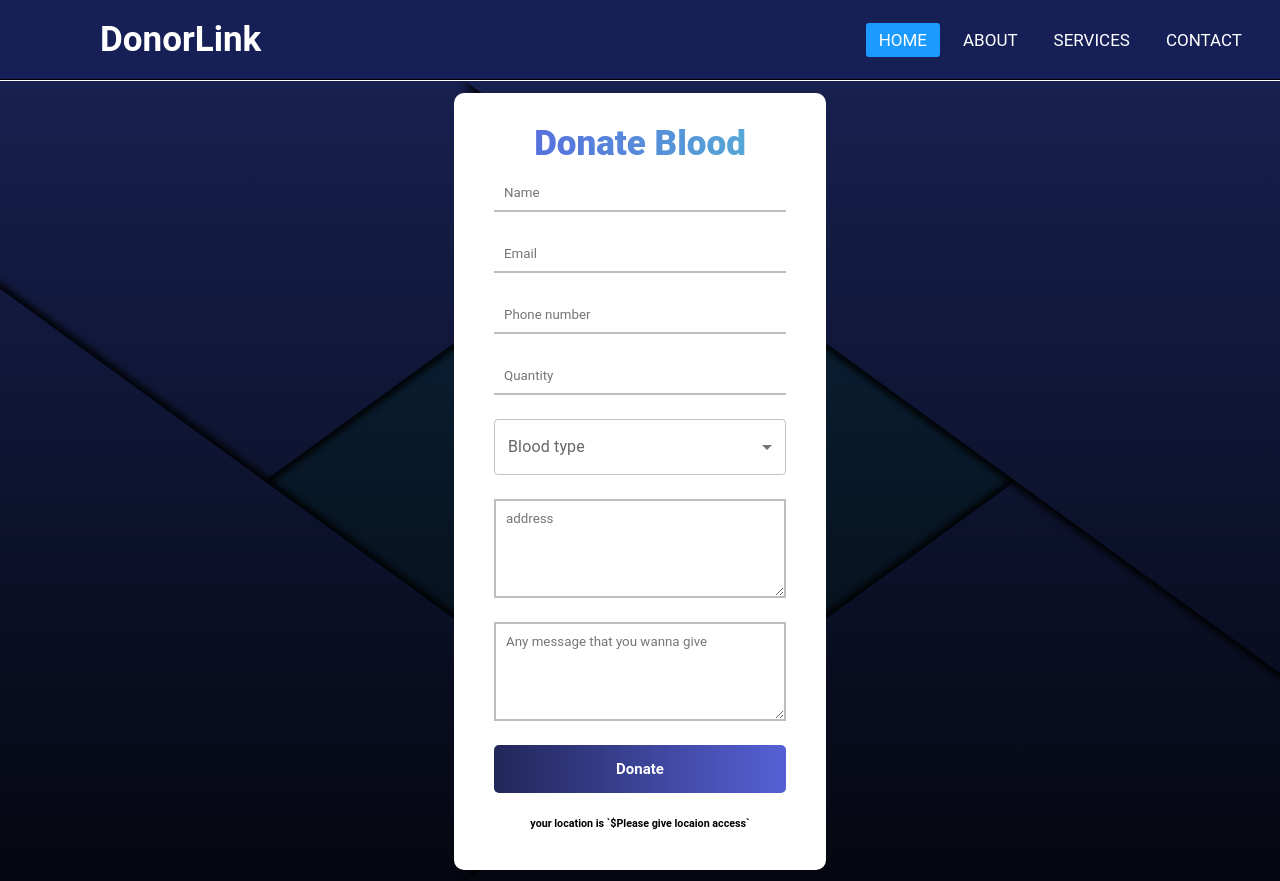
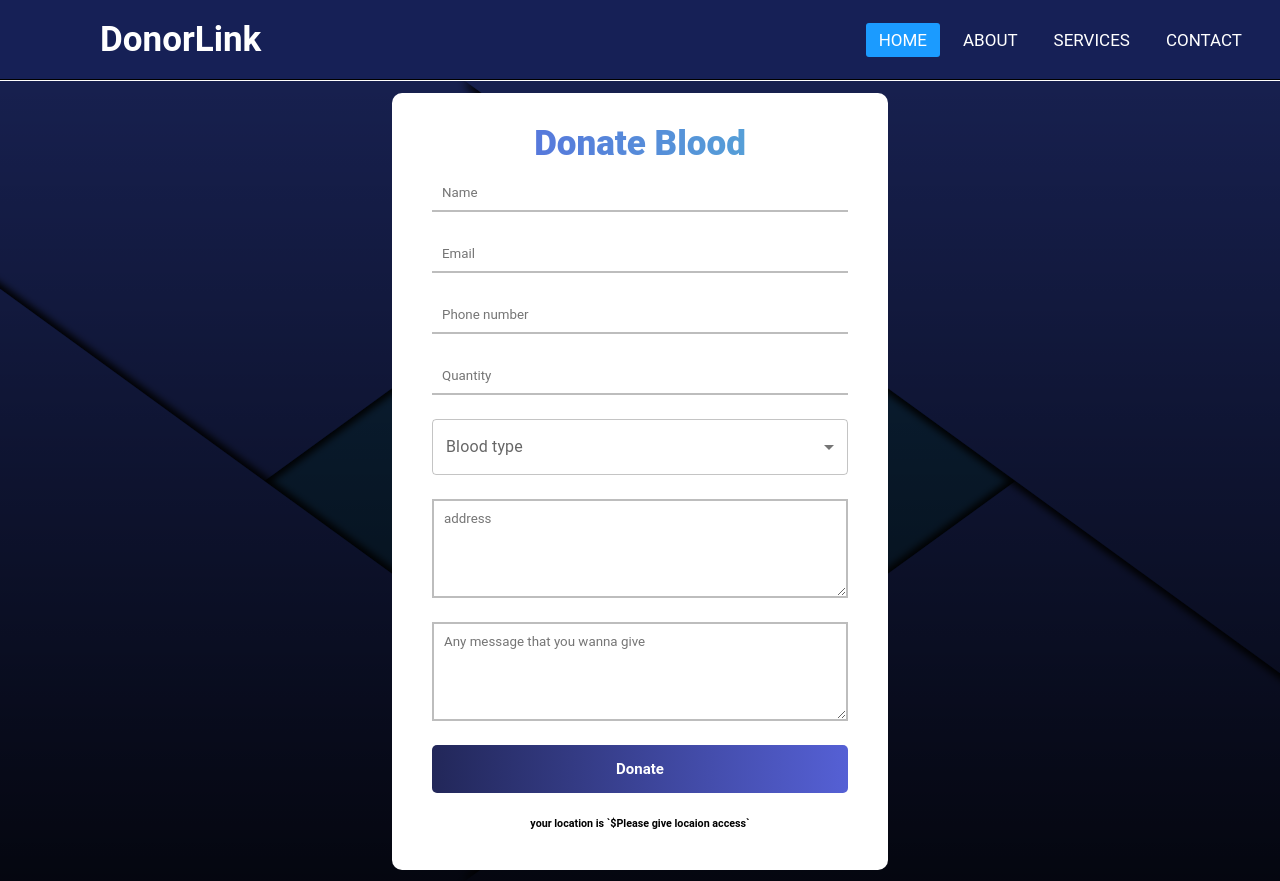
Before and after one commit to sayyedarib/DonorLink, a Next.js app in the folder client/: page /forms/bloodDonation in a window 1280 px wide. Built offline with nearby package versions, Linux system fonts and the light colour scheme; no server answers.

Commit message:
styling fix 3

```diff
--- a/client/styles/components/Forms/commonStyle.module.css
+++ b/client/styles/components/Forms/commonStyle.module.css
@@ -51,8 +51,15 @@
     border: 2px solid rgba(0, 0, 0, 0.258);
   }
 
+  @media (max-width:1300px) {
+    .right{
+        width: 40%;
+    }
+ }
+
+
   @media (max-width:800px) {
      .right{
-         width: 65%;
+         width: 80%;
      }
   }
--- a/client/styles/components/Forms/volunteer.module.css
+++ /dev/null
@@ -1,59 +0,0 @@
-.body {
-  display: flex;
-  height: 100vh;
-  width: 100%;
-  background: linear-gradient(rgba(0, 0, 0, 0.5), rgba(0, 0, 0, 0.9)),
-    url("/assets/images/background/Abstract.svg") center/cover no-repeat;
-  align-items: center;
-  justify-content: center;
-}
-
-.right {
-  height: 65%;
-  width: 30%;
-  display: flex;
-  background: white;
-  flex-direction: column;
-  margin: 10px;
-  border-radius: 10px;
-  justify-content: center;
-  text-align: center;
-  padding: 30px;
-}
-
-.form {
-  justify-content: center;
-  margin: 10px;
-  display: flex;
-  flex-direction: column;
-  gap: 1.5rem;
-}
-
-.form input {
-  border: none;
-  border-bottom: 2px solid rgba(0, 0, 0, 0.258);
-  padding: 10px;
-}
-
-.form input[type=submit] {
-    border: none;
-    font-size: 15px;
-    padding: 15px;
-    background: linear-gradient(to right, #222759, #5560d5);
-    border-radius: 5px;
-    color: white;
-    font-weight: 600;
-    cursor: pointer;
-  }
-
-.form textarea {
-  padding: 10px;
-  border: 2px solid rgba(0, 0, 0, 0.258);
-}
-
-@media (max-width:800px) {
-   .right{
-       width: 65%;
-       height: 50vh;
-   }
-}
```
